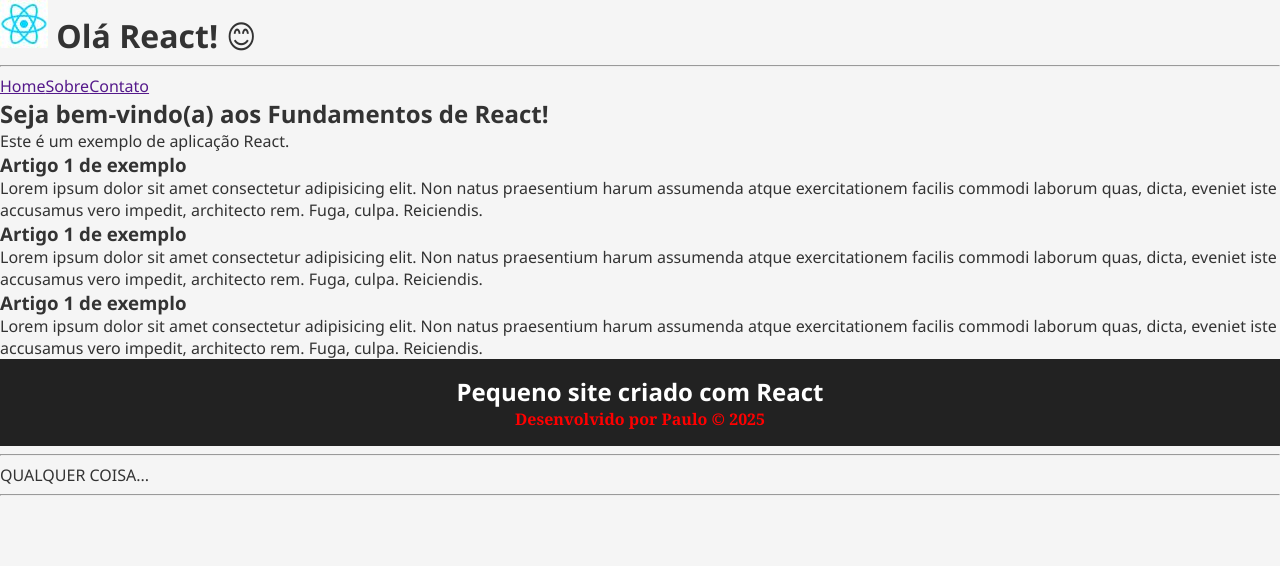
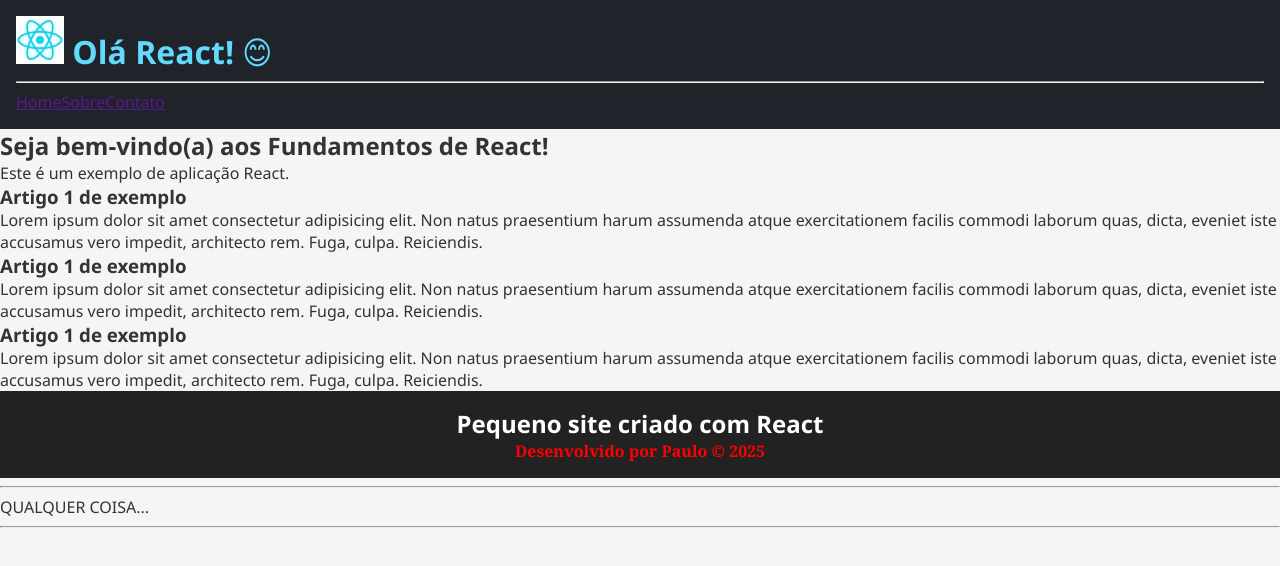
Before and after one commit to PauloHenrique00-tech/react-fundamentos, a React (Vite) app: page / in a window 1280 px wide. Shown: the top 566 px of the page. Built offline with nearby package versions, Linux system fonts and the light colour scheme.

Commit message:
Cria e aplica módulo CSS ao Cabecalho

```diff
--- /dev/null
+++ b/src/components/Cabecalho.module.css
@@ -0,0 +1,11 @@
+/* Evite nomear as classes usando hífen:
+Exemplo: topo-site {}
+Isso, vai te obrigar a usar a classe através de sintaxe
+de array com colchetes. */
+
+/* Prefira usar a sintaxe camelCase (ou snake_case: .topo_site) */
+.topoSite {
+  background-color: #20232a;
+  color: #61dafb;
+  padding: 1rem;
+}
--- a/src/components/Cabecalho.tsx
+++ b/src/components/Cabecalho.tsx
@@ -4,9 +4,12 @@ este conteúdo. */
 import logo from "../assets/logo-react.png";
 import Menu from "./Menu";
 
+/* Importando o módulo CSS para o componente Cabecalho */
+import estilos from "./Cabecalho.module.css";
+
 export default function Cabecalho() {
   return (
-    <header>
+    <header className={estilos.topoSite}>
       <h1>
         <img src={logo} alt="" /> Olá React! 😊
       </h1>
```
